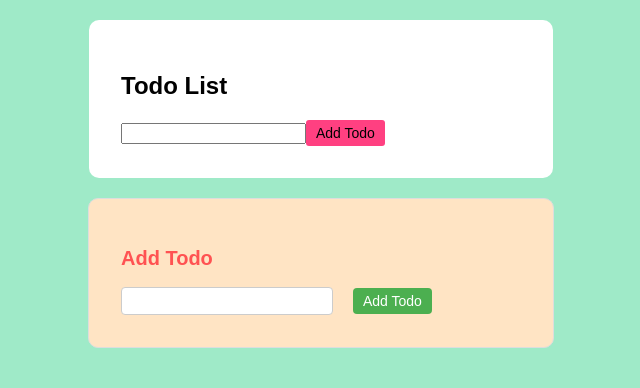
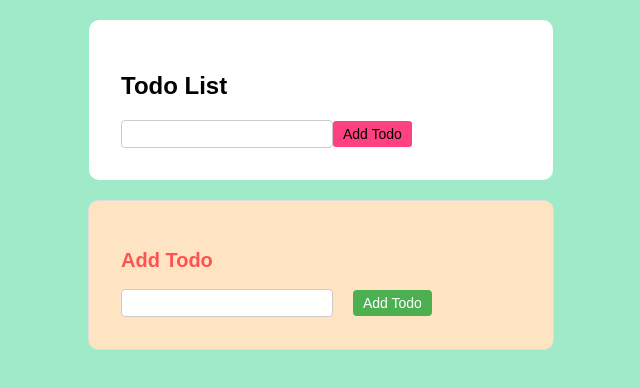
Before and after one commit to catharygr/to-do-list-react, a React (Vite) app: page / in a window 1280 px wide. Shown: the top 388 px of the page, without its empty margins (319-959 px from the left). Built offline with nearby package versions, Linux system fonts and the light colour scheme.

Commit message:
Trabajando con los componentes TodoList y AddTodo y su css

```diff
--- a/src/index.css
+++ b/src/index.css
@@ -11,6 +11,9 @@ body {
   background-color: #fff;
   width: 400px;
   border-radius: 10px;
+}
+
+li {
 }
 
 li .btn-delete {
@@ -41,6 +44,15 @@ button {
   border: none;
   border-radius: 3px;
   cursor: pointer;
+}
+
+input {
+  width: 200px;
+  padding: 5px;
+  border: 1px solid #ccc;
+  border-radius: 4px;
+  font-size: 14px;
+  margin-right: 2px 10px;
 }
 
 button:hover {
```
